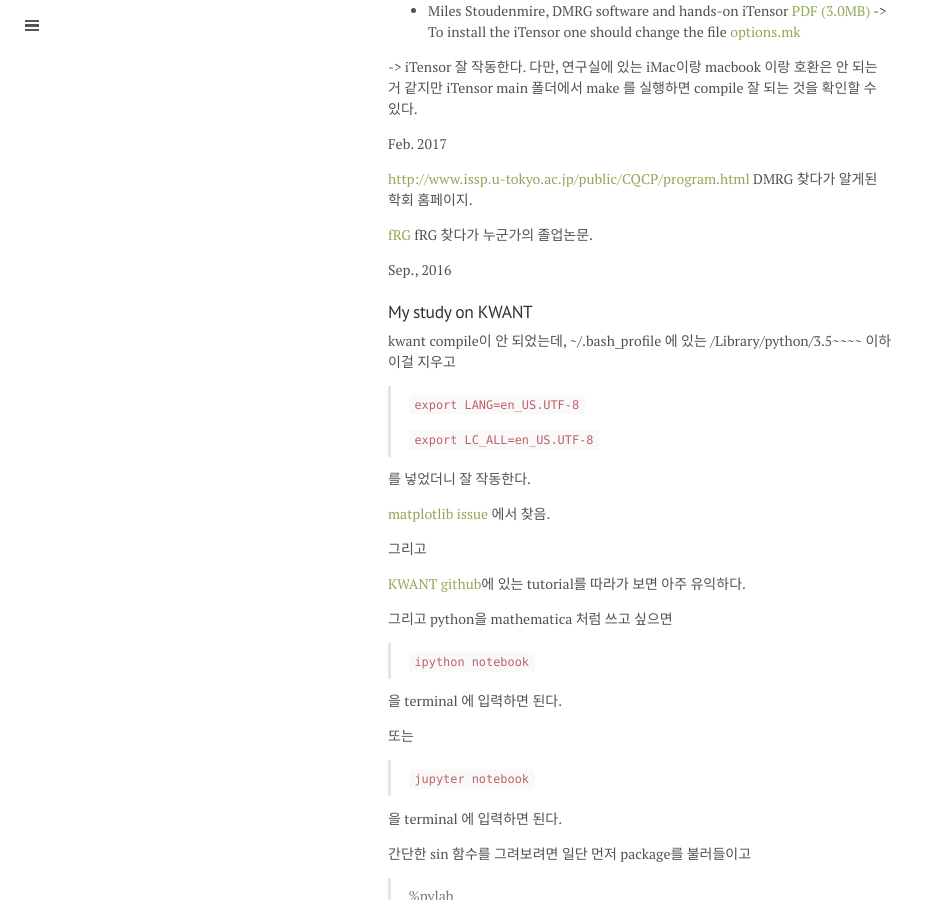
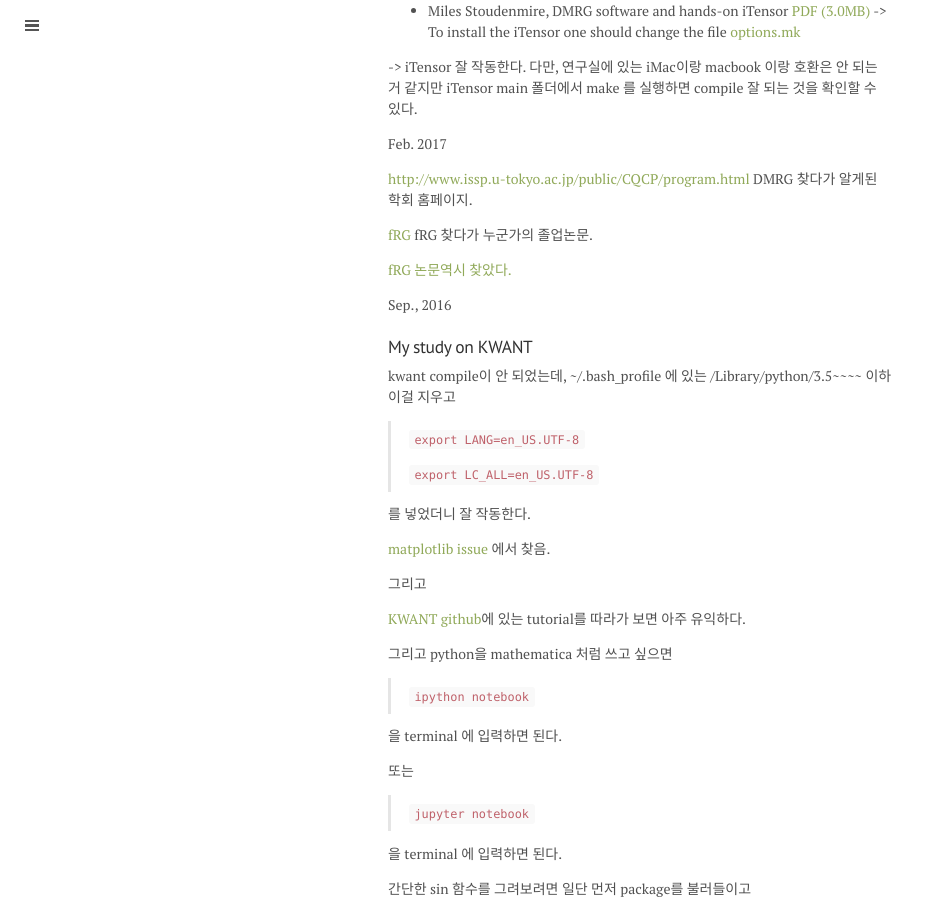
Before and after one commit to qkrwlsghdcjsworlt/work, a Jekyll site: the page built from tremblay.md, in a window 1280 px wide and 900 px high, scrolled down 1187 px. Shown: the whole window, without its empty margins (0-929 px from the left). Built offline with Jekyll 4.4.1, drawn with Linux system fonts in a browser that asks for light colours; formulas are drawn with MathJax 3.

Commit message:
“update”

```diff
--- a/tremblay.md
+++ b/tremblay.md
@@ -71,7 +71,7 @@ Feb. 2017
 
 [fRG]({{ site.baseurl }}/public/tremblay/fRG.pdf) fRG 찾다가 누군가의 졸업논문.
 
-
+[fRG 논문역시 찾았다.]({{ site.baseurl }}/public/tremblay/fRG-dotsystempaper.pdf)
 
 Sep., 2016
 
```
Also changed, not shown: 3 other files.
